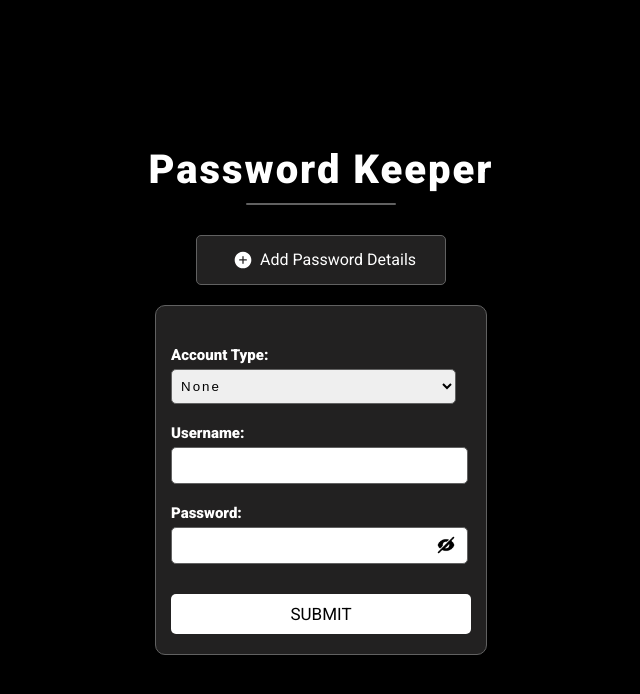
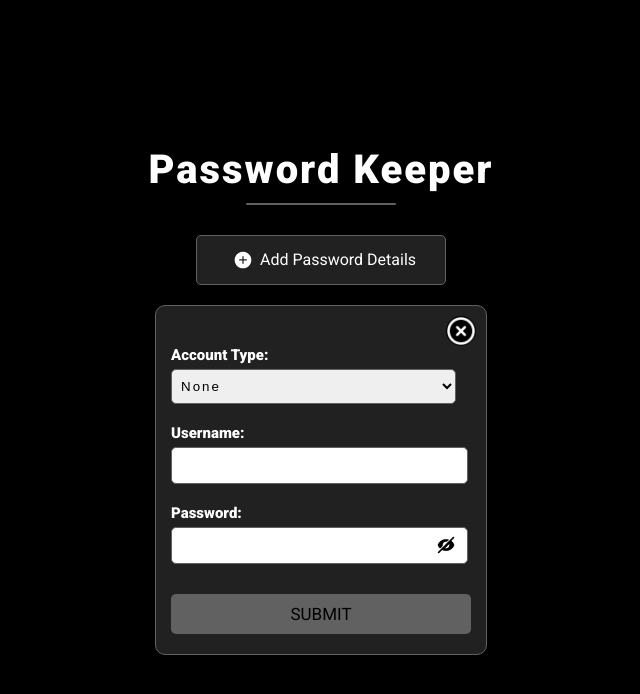
Before and after one commit to vaibhavkaul69/password-keep, a React (Create React App) app: page / in a window 1280 px wide. Both pictures are taken after a click on the button "Add Password Details". Shown: the top 694 px of the page, without its empty margins (319-959 px from the left). Built offline with nearby package versions, Linux system fonts and the light colour scheme.

Commit message:
Fixed password hash issue

```diff
--- a/public/index.html
+++ b/public/index.html
@@ -2,14 +2,21 @@
 <html lang="en">
   <head>
     <meta charset="utf-8" />
-    <link rel="icon" href="%PUBLIC_URL%/favicon.ico" />
+    <link rel="icon" href="%PUBLIC_URL%/lock_icon.png" />
+    <meta
+      name="viewport"
+      content="width=device-width, initial-scale=1.0, maximum-scale=1.0, user-scalable=0"
+    />
     <meta name="viewport" content="width=device-width, initial-scale=1" />
     <meta name="theme-color" content="#000000" />
     <meta name="description" content="Web site created using create-react-app" />
-    <link rel="apple-touch-icon" href="%PUBLIC_URL%/logo192.png" />
-    <link rel="preconnect" href="https://fonts.googleapis.com">
-    <link rel="preconnect" href="https://fonts.gstatic.com" crossorigin>
-    <link href="https://fonts.googleapis.com/css2?family=Roboto:wght@400;900&display=swap" rel="stylesheet">
+    <link rel="apple-touch-icon" href="%PUBLIC_URL%/lock_icon.png" />
+    <link rel="preconnect" href="https://fonts.googleapis.com" />
+    <link rel="preconnect" href="https://fonts.gstatic.com" crossorigin />
+    <link
+      href="https://fonts.googleapis.com/css2?family=Roboto:wght@400;900&display=swap"
+      rel="stylesheet"
+    />
     <!--
       manifest.json provides metadata used when your web app is installed on a
       user's mobile device or desktop. See https://developers.google.com/web/fundamentals/web-app-manifest/
@@ -24,7 +31,7 @@
       work correctly both with client-side routing and a non-root public URL.
       Learn how to configure a non-root public URL by running `npm run build`.
     -->
-    <title>React App</title>
+    <title>Password Keep</title>
   </head>
   <body>
     <noscript>You need to enable JavaScript to run this app.</noscript>
--- a/src/App.css
+++ b/src/App.css
@@ -45,7 +45,7 @@ p {
   justify-content: center;
   align-items: center;
   flex-direction: column;
-  width: 600px;
+  width: 95%;
   padding: 10px;
   border-radius: 10px;
 }
@@ -102,6 +102,17 @@ p {
   align-items: flex-start;
   padding: 20px 15px;
   border-radius: 10px;
+  position: relative;
+}
+
+.password-details-input-container__close-button {
+  position: absolute;
+  right: 10px;
+  top: 10px;
+  height: 30px;
+  background: #000;
+  border-radius: 100%;
+  cursor: pointer;
 }
 
 .password-details-input-label {
@@ -141,7 +152,8 @@ p {
   opacity: 0.7;
 }
 
-.password-details-submit-btn {
+.password-details-submit-btn,
+.password-details-submit-btn__disabled {
   width: 100%;
   border: none;
   border-radius: 5px;
@@ -154,23 +166,30 @@ p {
   transition: all 0.5s ease-in-out;
 }
 
+.password-details-submit-btn__disabled {
+  background-color: var(--theme-lightGrey);
+}
+
 /* Password Details Body */
 .password-details-body-container {
   display: flex;
-  flex-direction: column;
+  flex-direction: row;
+  flex-wrap: wrap;
   justify-content: center;
   align-items: center;
-  width: 500px;
+  width: 100%;
   margin: 30px 0px;
 }
 
+
+
 .password-details-body-thumbnail {
   min-height: 60px;
-  width: 90%;
+  width: 300px;
   padding: 20px;
   border-radius: 10px;
   box-shadow: 3px 3px 15px 3px rgb(255 255 255 / 10%);
-  margin: 10px 0px;
+  margin: 15px 10px;
   display: flex;
   flex-direction: column;
   justify-content: center;
@@ -217,7 +236,7 @@ p {
   border-radius: 5px;
   display: flex;
   padding: 0px 5px;
-  letter-spacing: 2px;
+  letter-spacing: 1px;
 }
 
 @media all and (max-width:600px) {
--- a/src/App.tsx
+++ b/src/App.tsx
@@ -34,7 +34,7 @@ function App() {
       <div className="app-body">
         <Header />
         <AddPasswordDetailsButton openPasswordDetailFillForm={openPasswordDetailFillForm} isPasswordDetailFillFormOpen={isPasswordDetailFillFormOpen} />
-        {isPasswordDetailFillFormOpen && <PasswordDetailsInput setPasswordDetails={setPasswordDetails} />}
+        {isPasswordDetailFillFormOpen && <PasswordDetailsInput openPasswordDetailFillForm={openPasswordDetailFillForm} setPasswordDetails={setPasswordDetails} />}
         {allSavedPasswords && allSavedPasswords.length > 0 && <PasswordDetailsBody allSavedPasswords={allSavedPasswords} />}
       </div>
     </div>
--- a/src/common/utils.ts
+++ b/src/common/utils.ts
@@ -2,7 +2,7 @@ import Crypto from 'crypto-js';
 import { IPasswordDetailsPayload } from '../types';
 import { keyToEncyptDecrypt, passwordDetailsStorageKeyName } from './constants';
 
-export const getPasswordDetailsFromLocalStorage = (): Array<IPasswordDetailsPayload> => {
+export const getPasswordDetailsFromLocalStorage = (shouldDecryptPassword: boolean = true): Array<IPasswordDetailsPayload> => {
     let payloadToReturn = [];
 
     const getItemFromStorage = JSON.parse(localStorage.getItem(passwordDetailsStorageKeyName) as string);
@@ -11,7 +11,7 @@ export const getPasswordDetailsFromLocalStorage = (): Array<IPasswordDetailsPayl
             return {
                 accountType: item.accountType,
                 userName: item.userName,
-                password: decryptPasswordString(item.password)
+                password: shouldDecryptPassword ? decryptPasswordString(item.password) : item.password
             }
         })
     }
@@ -20,14 +20,12 @@ export const getPasswordDetailsFromLocalStorage = (): Array<IPasswordDetailsPayl
 }
 
 export const setPasswordDetailsToLocalStorage = (payload: IPasswordDetailsPayload) => {
-    const detailsFromStorage = getPasswordDetailsFromLocalStorage();
+    const detailsFromStorage = getPasswordDetailsFromLocalStorage(false);
 
     if (payload) {
-        const payloadWithEncryptedPassword = { ...payload };
-        payloadWithEncryptedPassword.password = encryptPasswordString(payload.password);
-
-        const dataToSet = [...detailsFromStorage, payloadWithEncryptedPassword]
-
+        const encyptedPasswordPayload = { ...payload };
+        encyptedPasswordPayload.password = encryptPasswordString(encyptedPasswordPayload.password);
+        const dataToSet = [...detailsFromStorage, encyptedPasswordPayload];
         const stringifiedPayload = JSON.stringify(dataToSet);
 
         return localStorage.setItem(passwordDetailsStorageKeyName, stringifiedPayload);
--- a/src/components/PasswordDetailsBody/index.tsx
+++ b/src/components/PasswordDetailsBody/index.tsx
@@ -1,15 +1,24 @@
 import React, { useState } from 'react';
 import '../../App.css';
 import { IPasswordDetailsBody } from '../../types';
-import LockIcon from '../../assets/lock_icon.png';
-import ToggleEyeSwitch from '../ToggleButton';
+import LockIcon from '../../assets/lock_icon.png'
+import OpenEyeIcon from '../../assets/open_eye_icon.png';
+import CloseEyeIcon from '../../assets/close_eye_icon.png';
 
 const PasswordDetailsBody: React.FC<IPasswordDetailsBody> = ({ allSavedPasswords }) => {
     const [showPassword, togglePassword] = useState<boolean>(false);
+    const [currentInputId, setCurrentInputId] = useState<string>('');
+
+    const eyeClick = (showPassword: boolean, inputId: string) => {
+        // setCurrentInputId(inputId);
+        togglePassword(showPassword);
+    }
 
     return <div className="password-details-body-container">
         {allSavedPasswords.map(passwordDetail => {
-            return <div key={passwordDetail.password} className="password-details-body-thumbnail">
+
+            return (
+                <div key={passwordDetail.password} className="password-details-body-thumbnail">
                     <header className="password-details-body-thumbnail__header">
                         <img className="password-details-body-thumbnail__icon" src={LockIcon} />
                         <strong className="password-details-body-thumbnail__heading">{passwordDetail.accountType}</strong>
@@ -20,10 +29,15 @@ const PasswordDetailsBody: React.FC<IPasswordDetailsBody> = ({ allSavedPasswords
                         <label className="password-details-body-thumbnail__body-content-label" htmlFor="password">Password: </label>
                         <div className="password-details-input-and-eye-toggler-container">
                             <input value={passwordDetail.password} className="password-details-body-thumbnail__body-content-input" name="password" type={showPassword ? 'text' : 'password'} />
-                        <ToggleEyeSwitch showPassword={showPassword} onToggleEyeClick={togglePassword} />
+                            <img
+                                onClick={() => togglePassword(!showPassword)}
+                                src={showPassword ? OpenEyeIcon : CloseEyeIcon}
+                                className="toggle-eye-icon"
+                            />
                         </div>
                     </div>
                 </div>
+            );
         })}
     </div>
 }
--- a/src/components/PasswordDetailsInput/index.tsx
+++ b/src/components/PasswordDetailsInput/index.tsx
@@ -1,50 +1,48 @@
-import React, { useRef, useState } from 'react';
+import React, { useState } from 'react';
 import '../../App.css';
 import { AccountTypes, AccountTypesArray } from '../../common/constants';
 import { IPasswordDetailsInput } from '../../types';
 import ToggleEyeSwitch from '../ToggleButton';
+import CloseButtonIcon from '../../assets/close_icon.png';
 
-const PasswordDetailsInput: React.FC<IPasswordDetailsInput> = ({ setPasswordDetails }) => {
-    const accountTypeRef = useRef<HTMLSelectElement>(null);
-    const usernameRef = useRef<HTMLInputElement>(null);
-    const passwordRef = useRef<HTMLInputElement>(null);
+const PasswordDetailsInput: React.FC<IPasswordDetailsInput> = ({ setPasswordDetails, openPasswordDetailFillForm }) => {
+    const [accountType, setAccountType] = useState<string | null>(null);
+    const [userName, setUsername] = useState<string | null>(null);
+    const [password, setPassword] = useState<string | null>(null);
     const [showPassword, togglePassword] = useState<boolean>(false);
 
     const submitData = () => {
-        if (accountTypeRef.current &&
-            accountTypeRef.current.value &&
-            usernameRef.current &&
-            usernameRef.current.value &&
-            passwordRef.current &&
-            passwordRef.current.value
-        ) {
+        if (accountType && userName && password) {
             const payload = {
-                accountType: accountTypeRef.current.value as AccountTypes,
-                userName: usernameRef.current.value,
-                password: passwordRef.current.value
+                accountType: accountType as AccountTypes,
+                userName: userName,
+                password: password
             }
-
             setPasswordDetails && setPasswordDetails(payload);
+            setAccountType('');
+            setPassword('');
+            setUsername('');
         }
 
     }
 
     return (
         <div className="password-details-input-container">
+            <img onClick={() => openPasswordDetailFillForm(false)} src={CloseButtonIcon} className="password-details-input-container__close-button" />
             <label className="password-details-input-label" htmlFor="account_type">Account Type: </label>
-            <select ref={accountTypeRef} className="password-details-input">
+            <select onChange={(e) => setAccountType(e.target.value)} value={accountType as string} className="password-details-input">
                 {AccountTypesArray.map((type) => {
                     return <option key={type} value={type} defaultValue={type}>{type}</option>
                 })}
             </select>
             <label className="password-details-input-label" htmlFor="username">Username: </label>
-            <input ref={usernameRef} className="password-details-input" name="username" type="text" />
+            <input onChange={(e) => setUsername(e.target.value)} value={userName as string} className="password-details-input" name="username" type="text" />
             <label className="password-details-input-label" htmlFor="password">Password: </label>
             <div className="password-details-input-and-eye-toggler-container">
-                <input ref={passwordRef} className="password-details-input" name="password" type={showPassword ? 'text' : 'password'} />
+                <input onChange={(e) => setPassword(e.target.value)} value={password as string} className="password-details-input" name="password" type={showPassword ? 'text' : 'password'} />
                 <ToggleEyeSwitch showPassword={showPassword} onToggleEyeClick={togglePassword} />
             </div>
-            <button onClick={submitData} className="password-details-submit-btn">SUBMIT</button>
+            <button onClick={submitData} className={password ? 'password-details-submit-btn' : 'password-details-submit-btn__disabled'}>SUBMIT</button>
         </div>
     )
 }
--- a/src/types.d.ts
+++ b/src/types.d.ts
@@ -14,6 +14,7 @@ interface IAddPasswordDetailsButton {
 
 interface IPasswordDetailsInput {
     setPasswordDetails: Dispatch<SetStateAction<IPasswordDetailsPayload>> | null;
+    openPasswordDetailFillForm: Dispatch<SetStateAction<boolean>>;
 }
 
 
```
Also changed, not shown: public/lock_icon.png (added), public/manifest.json, src/assets/close_icon.png (added). Lines whose indentation alone changed are shown as unchanged.
